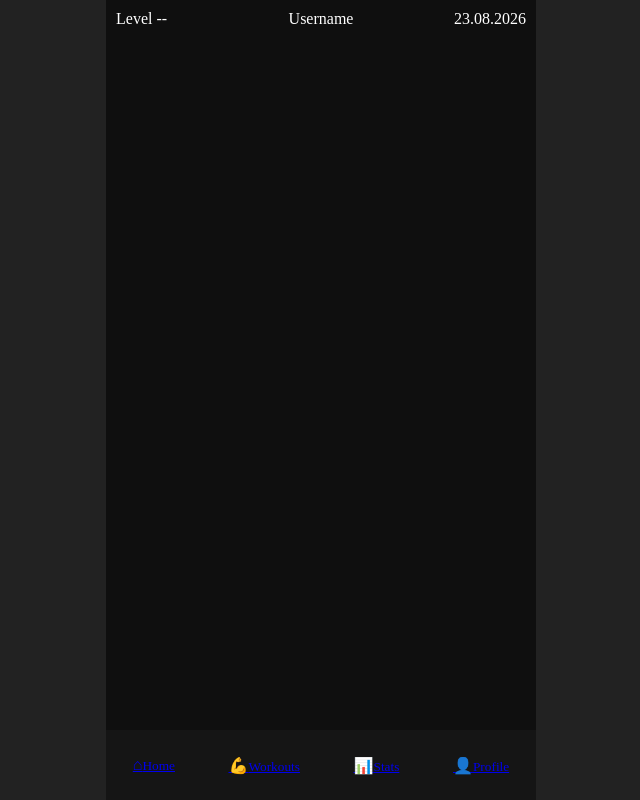
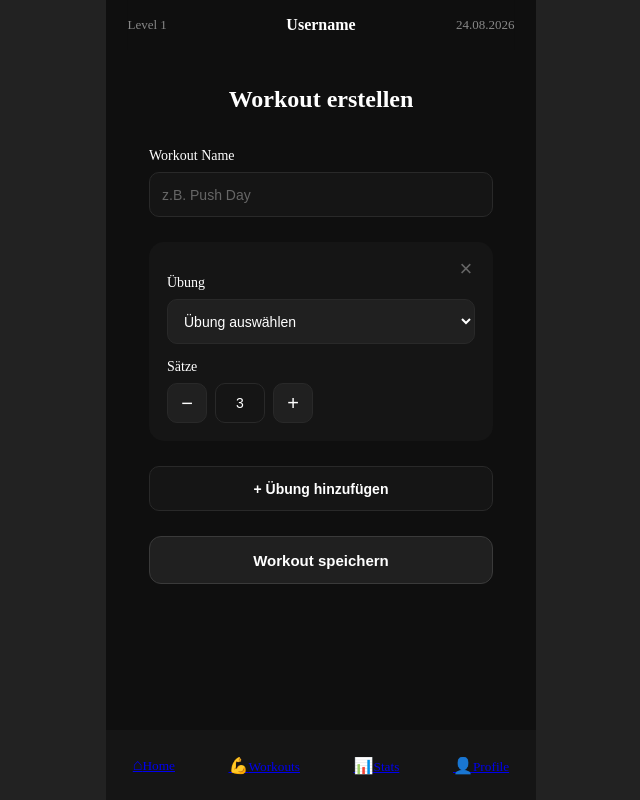
Before and after one commit to deanpromehl-cyber/fitness-app, a React (Vite) app: page /create-workout in a window 1280 px wide. Shown: the whole page, without its empty margins (319-959 px from the left). Built offline with nearby package versions, Linux system fonts and the light colour scheme.

Commit message:
Update workout system

```diff
--- a/src/App.tsx
+++ b/src/App.tsx
@@ -6,6 +6,7 @@ import Workouts from './pages/workouts'
 import Stats from './pages/stats'
 import Profile from './pages/profile'
 import BottomNav from './components/bottomnav'
+import CreateWorkout from './pages/createworkout'
 
 function App() {
   return (
@@ -20,6 +21,7 @@ function App() {
             <Route path="/workouts" element={<Workouts />} />
             <Route path="/stats" element={<Stats />} />
             <Route path="/profile" element={<Profile />} />
+            <Route path="/create-workout" element={<CreateWorkout />} />
           </Routes>
         </main>
 
--- a/src/components/header.tsx
+++ b/src/components/header.tsx
@@ -4,17 +4,11 @@ function Header() {
 
 
 
-        <div className="header-left">
-        <span>Level --</span>
-        </div>
-
-      <div className="header-center">
-        <span>Username</span>
-      </div>
-
-      <div className="header-right">
-        <span>23.08.2026</span>
-      </div>
+      <header className="header">
+      <span className="level">Level 1</span>
+      <span className="username">Username</span>
+      <span className="date">24.08.2026</span>
+    </header>
 
 
 
--- a/src/index.css
+++ b/src/index.css
@@ -34,28 +34,11 @@ body {
 
 .header{
   color: #fff;
-  position: sticky;
+  position:relative;
   top: 10px;
 
 }
 
-.header-left{
-  position: absolute;
-  left: 10px;
-
-}
-
-.header-center{
-  position: absolute;
-  left: 50%;
-  transform: translateX(-50%);
-}
-
-.header-right{
-  position: absolute;
-  right: 10px;
-
-}
 
 
 .bottom-nav {
@@ -80,7 +63,7 @@ body {
   max-width: 387px;
   height: 70px;
 
-  margin: 40px auto 0;
+  margin: 60px auto 0;
 
   padding: 5px;
   border-radius: 20px;
@@ -247,3 +230,395 @@ body {
 .monthly-stats-box strong {
   font-size: 16px;
 }
+
+
+.header {
+  width: 90%;
+  max-width: 387px;
+  height: 50px;
+
+  margin: 0 auto;
+
+  display: flex;
+  align-items: center;
+  justify-content: space-between;
+
+  color: white;
+  font-size: 14px;
+}
+
+.header {
+  position: fixed;
+  top: 0;
+  left: 50%;
+  transform: translateX(-50%);
+
+  width: 90%;
+  max-width: 430px;
+  height: 50px;
+
+  display: flex;
+  align-items: center;
+
+  color: white;
+  background: #0f0f0f;
+  z-index: 1000;
+}
+
+.level {
+  font-size: 13px;
+  color: #888;
+}
+
+.username {
+  position: absolute;
+  left: 50%;
+  transform: translateX(-50%);
+
+  font-size: 16px;
+  font-weight: bold;
+  color: white;
+}
+
+.date {
+  margin-left: auto;
+
+  font-size: 13px;
+  color: #888;
+}
+
+.workouts {
+  padding-top: 70px;
+  padding-bottom: 80px;
+}
+
+.workouts h1 {
+  text-align: center;
+  color: white;
+  font-size: 26px;
+  margin: 0;
+  font-weight: bold;
+}
+
+.create-workout {
+  display: block;
+
+  width: 70%;
+  max-width: 300px;
+
+  margin:30px auto 0;
+
+  padding: 14px;
+
+  border: none;
+  border-radius: 12px;
+
+  background: #151515;
+  color: white;
+
+  font-size: 15px;
+  font-weight: bold;
+
+  cursor: pointer;
+}
+
+.create-workout:hover {
+  background: #202020;
+}
+
+.h2 {
+  margin-top: 40px;
+  margin-left: 5%;
+
+  color: white;
+  font-size: 20px;
+}
+
+.workout-card {
+  width: 80%;
+  margin: 20px auto;
+
+  padding: 18px;
+
+  box-sizing: border-box;
+
+  background: #151515;
+  border-radius: 15px;
+
+  color: white;
+}
+
+.workout-card h3 {
+  margin: 0 0 8px 0;
+  font-size: 18px;
+}
+
+.workout-card p {
+  margin: 0 0 8px 0;
+  color: #888;
+  font-size: 14px;
+}
+
+.workout-card small {
+  color: #666;
+  font-size: 12px;
+}
+
+
+.create-workout-page {
+  padding-top: 70px;
+  padding-bottom: 80px;
+}
+
+.create-workout-page h1 {
+  text-align: center;
+  color: white;
+  font-size: 24px;
+  margin-bottom: 35px;
+}
+
+.create-workout-page label {
+  display: block;
+
+  width: 80%;
+  margin: 0 auto 8px;
+
+  color: white;
+  font-size: 14px;
+}
+
+.create-workout-page input {
+  display: block;
+
+  width: 80%;
+  height: 45px;
+
+  margin: 0 auto;
+
+  box-sizing: border-box;
+
+  padding: 0 12px;
+
+  background: #151515;
+  color: white;
+
+  border: 1px solid #292929;
+  border-radius: 10px;
+
+  font-size: 14px;
+
+  outline: none;
+}
+
+.create-workout-page input:focus {
+  border-color: #555;
+}
+
+.create-workout-page input::placeholder {
+  color: #666;
+}
+
+
+.add-exercise {
+  display: block;
+
+  width: 80%;
+  height: 45px;
+
+  margin: 25px auto 0;
+
+  background: #151515;
+  color: white;
+
+  border: 1px solid #292929;
+  border-radius: 10px;
+
+  font-size: 14px;
+  font-weight: bold;
+
+  cursor: pointer;
+}
+
+.add-exercise:hover {
+  background: #202020;
+}
+
+.exercise-card {
+  width: 80%;
+
+  margin: 25px auto 0;
+  padding: 18px;
+
+  box-sizing: border-box;
+
+  background: #151515;
+  border-radius: 15px;
+
+  color: white;
+}
+
+.exercise-card label {
+  margin-top: 10px;
+}
+
+.exercise-card input {
+  width: 100%;
+}
+
+.sets-control {
+  display: flex;
+  align-items: center;
+  justify-content: flex-start;
+  gap: 8px;
+
+  margin-top: 8px;
+}
+
+.sets-control input {
+  width: 50px !important;
+  height: 40px;
+
+  margin: 0 !important;
+  padding: 0;
+
+  box-sizing: border-box;
+
+  text-align: center;
+}
+
+/* Alte Pfeile entfernen */
+.sets-control input::-webkit-inner-spin-button,
+.sets-control input::-webkit-outer-spin-button {
+  -webkit-appearance: none;
+  appearance: none;
+  margin: 0;
+}
+
+.sets-control input[type="number"] {
+  -moz-appearance: textfield;
+  appearance: textfield;
+}
+
+.sets-control button {
+  width: 40px;
+  height: 40px;
+
+  margin: 0;
+  padding: 0;
+
+  display: flex;
+  align-items: center;
+  justify-content: center;
+
+  border: 1px solid #292929;
+  border-radius: 10px;
+
+  background: #202020;
+  color: white;
+
+  font-size: 20px;
+  cursor: pointer;
+}
+
+.sets-control button:hover {
+  background: #292929;
+}
+
+.exercise-card label {
+  display: block;
+
+  width: 100%;
+  margin: 15px 0 8px;
+
+  color: white;
+  font-size: 14px;
+  text-align: left;
+}
+
+
+.exercise-select {
+  display: block;
+
+  width: 100%;
+  height: 45px;
+
+  padding: 0 12px;
+
+  box-sizing: border-box;
+
+  background: #202020;
+  color: white;
+
+  border: 1px solid #292929;
+  border-radius: 10px;
+
+  font-size: 14px;
+  outline: none;
+}
+
+.exercise-select:focus {
+  border-color: #555;
+}
+
+.exercise-card {
+  position: relative;
+}
+
+.remove-exercise {
+  position: absolute;
+  top: 12px;
+  right: 12px;
+
+  width: 30px;
+  height: 30px;
+
+  display: flex;
+  align-items: center;
+  justify-content: center;
+
+  padding: 0;
+
+  border: none;
+  border-radius: 8px;
+
+  background: transparent;
+  color: #666;
+
+  font-size: 22px;
+  cursor: pointer;
+}
+
+.remove-exercise:hover {
+  background: #202020;
+  color: white;
+}
+
+.save-workout {
+  display: block;
+
+  width: 80%;
+  height: 48px;
+
+  margin: 25px auto 30px;
+
+  background: #202020;
+  color: white;
+
+  border: 1px solid #3a3a3a;
+  border-radius: 12px;
+
+  font-size: 15px;
+  font-weight: bold;
+
+  cursor: pointer;
+
+  transition: 0.2s;
+}
+
+.save-workout:hover {
+  background: #292929;
+}
+
+.save-workout:active {
+  transform: scale(0.98);
+}
--- /dev/null
+++ b/src/pages/createworkout.tsx
@@ -0,0 +1,177 @@
+
+import { useState } from 'react'
+import { useNavigate } from 'react-router-dom'
+
+function CreateWorkout() {
+
+    const navigate = useNavigate()
+
+  const [exercises, setExercises] = useState([
+    {
+      id: 1,
+      name: '',
+      sets: 3
+    }
+  ])
+
+  const [workoutName, setWorkoutName] = useState('')
+
+  function addExercise() {
+    setExercises([
+      ...exercises,
+      {
+        id: Date.now(),
+        name: '',
+        sets: 3
+      }
+    ])
+  }
+
+  function changeSets(id: number, amount: number) {
+  setExercises(
+    exercises.map((exercise) =>
+      exercise.id === id
+        ? {
+            ...exercise,
+            sets: Math.max(1, exercise.sets + amount)
+          }
+        : exercise
+    )
+  )
+}
+
+function removeExercise(id: number) {
+  setExercises(
+    exercises.filter((exercise) => exercise.id !== id)
+  )
+}
+
+function saveWorkout() {
+  const savedWorkouts = localStorage.getItem('workouts')
+
+  const workouts = savedWorkouts
+    ? JSON.parse(savedWorkouts)
+    : []
+
+  const workout = {
+    id: Date.now(),
+    name: workoutName,
+    exercises: exercises
+  }
+
+  workouts.push(workout)
+
+  localStorage.setItem(
+    'workouts',
+    JSON.stringify(workouts)
+  )
+
+  console.log('Workout gespeichert:', workout)
+
+  navigate('/workouts')
+}
+
+  return (
+    <div className="create-workout-page">
+
+      <h1>Workout erstellen</h1>
+
+      <label>Workout Name</label>
+
+      <input
+  type="text"
+  placeholder="z.B. Push Day"
+  value={workoutName}
+  onChange={(e) => setWorkoutName(e.target.value)}
+/>
+
+      {exercises.map((exercise) => (
+        <div className="exercise-card" key={exercise.id}>
+
+           <button
+  type="button"
+  className="remove-exercise"
+  onClick={() => removeExercise(exercise.id)}
+>
+  ×
+</button>
+
+          <label>Übung</label>
+
+          <select
+  className="exercise-select"
+  value={exercise.name}
+  onChange={(e) => {
+    setExercises(
+      exercises.map((item) =>
+        item.id === exercise.id
+          ? { ...item, name: e.target.value }
+          : item
+      )
+    )
+  }}
+>
+  <option value="">Übung auswählen</option>
+  <option value="bench_press">Bankdrücken</option>
+  <option value="squat">Kniebeugen</option>
+  <option value="deadlift">Kreuzheben</option>
+  <option value="shoulder_press">Schulterdrücken</option>
+  <option value="lat_pulldown">Latzug</option>
+  <option value="barbell_row">Langhantelrudern</option>
+  <option value="bicep_curl">Bizepscurls</option>
+  <option value="tricep_pushdown">Trizepsdrücken</option>
+</select>
+
+          <label>Sätze</label>
+
+          <div className="sets-control">
+
+  <button
+    type="button"
+    onClick={() => changeSets(exercise.id, -1)}
+  >
+    −
+  </button>
+
+  <input
+    type="number"
+    value={exercise.sets}
+    min={1}
+    readOnly
+  />
+
+  <button
+    type="button"
+    onClick={() => changeSets(exercise.id, 1)}
+  >
+    +
+  </button>
+
+</div>
+
+        </div>
+      ))}
+
+      <button
+        className="add-exercise"
+        onClick={addExercise}
+      >
+        + Übung hinzufügen
+      </button>
+
+      <button
+  className="save-workout"
+  onClick={saveWorkout}
+>
+  Workout speichern
+</button>
+
+
+
+    </div>
+
+
+  )
+}
+
+export default CreateWorkout
--- a/src/pages/workouts.tsx
+++ b/src/pages/workouts.tsx
@@ -1,8 +1,43 @@
+import { useNavigate } from 'react-router-dom'
+import { useEffect, useState } from 'react'
+
 function Workouts() {
+
+
+  const navigate = useNavigate()
+
+  const [workouts, setWorkouts] = useState<any[]>([])
+
+useEffect(() => {
+  const savedWorkouts = localStorage.getItem('workouts')
+
+  if (savedWorkouts) {
+    setWorkouts(JSON.parse(savedWorkouts))
+  }
+}, [])
+
   return (
-    <div>
+    <div className="workouts">
+
       <h1>Workouts</h1>
-      <p>Hier kommen deine Workouts hin.</p>
+
+      <button className="create-workout" onClick={() => navigate('/create-workout')}>
+        + Workout erstellen
+      </button>
+
+      <h2 className="h2">Meine Workouts</h2>
+
+     {workouts.map((workout) => (
+  <div className="workout-card" key={workout.id}>
+
+    <h3>{workout.name}</h3>
+
+    <small>
+      {workout.exercises.length} Übungen
+    </small>
+
+  </div>
+))}
     </div>
   )
 }
```
